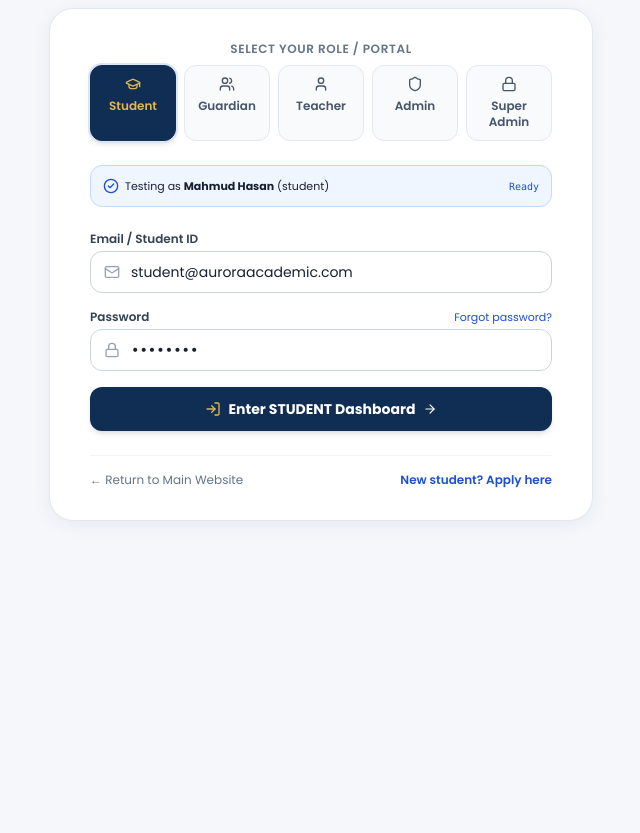
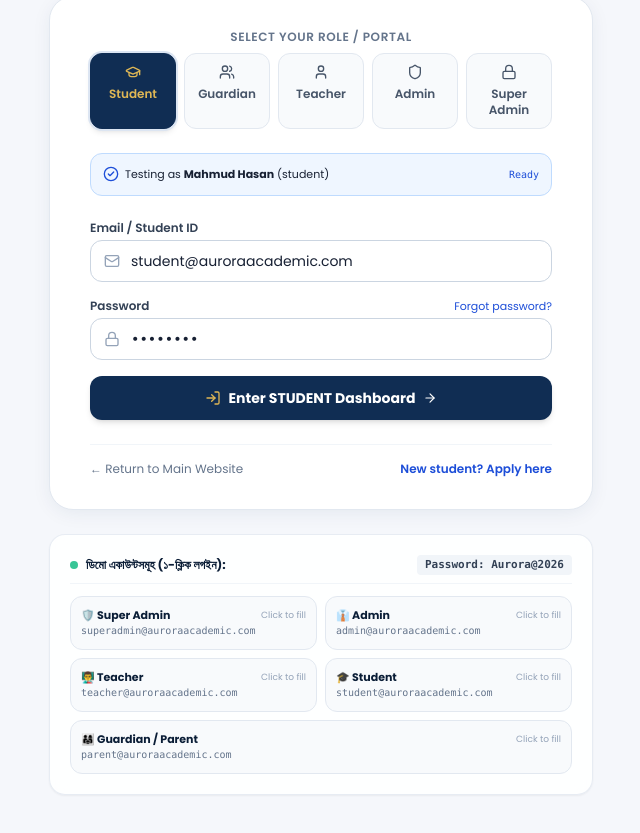
Before and after one commit to yeasin201614-tech/aurora-academic-care, a Next.js app: page /auth/login in a window 1280 px wide. Shown: the part 219-1052 px from the top of the page, without its empty margins (319-959 px from the left). Before the commit the page ends 800 px from the top, so only its background shows below. Built offline with nearby package versions, Linux system fonts and the light colour scheme.

Commit message:
feat(auth): add 1-click interactive demo accounts switcher and real credentials panel

```diff
--- a/src/app/auth/login/page.tsx
+++ b/src/app/auth/login/page.tsx
@@ -187,6 +187,80 @@ export default function LoginPage() {
             </Link>
           </div>
         </div>
+
+        {/* Quick Demo Credentials Helper */}
+        <div className="mt-6 bg-white/90 backdrop-blur border border-slate-200/80 rounded-2xl p-4 sm:p-5 shadow-sm text-xs">
+          <div className="flex items-center justify-between mb-3 border-b border-slate-100 pb-2">
+            <div className="flex items-center gap-2">
+              <span className="w-2 h-2 rounded-full bg-emerald-500 animate-pulse"></span>
+              <span className="font-bold text-navy-900">ডিমো একাউন্টসমূহ (১-ক্লিক লগইন):</span>
+            </div>
+            <span className="text-[11px] bg-slate-100 text-slate-700 px-2 py-0.5 rounded font-mono font-semibold">
+              Password: Aurora@2026
+            </span>
+          </div>
+          <div className="grid grid-cols-1 sm:grid-cols-2 gap-2 text-[11px]">
+            <button
+              type="button"
+              onClick={() => { handleRoleSelect("super_admin"); setPassword("Aurora@2026"); }}
+              className="p-2.5 rounded-xl bg-slate-50 hover:bg-gold-50/50 border border-slate-200 hover:border-gold-400 text-left transition-all group"
+            >
+              <div className="font-bold text-navy-900 group-hover:text-gold-700 flex items-center justify-between">
+                <span>🛡️ Super Admin</span>
+                <span className="text-[9px] text-slate-400 font-normal">Click to fill</span>
+              </div>
+              <div className="text-[10px] text-slate-500 font-mono truncate">superadmin@auroraacademic.com</div>
+            </button>
+
+            <button
+              type="button"
+              onClick={() => { handleRoleSelect("admin"); setPassword("Aurora@2026"); }}
+              className="p-2.5 rounded-xl bg-slate-50 hover:bg-blue-50/50 border border-slate-200 hover:border-brandBlue-400 text-left transition-all group"
+            >
+              <div className="font-bold text-navy-900 group-hover:text-brandBlue-700 flex items-center justify-between">
+                <span>👔 Admin</span>
+                <span className="text-[9px] text-slate-400 font-normal">Click to fill</span>
+              </div>
+              <div className="text-[10px] text-slate-500 font-mono truncate">admin@auroraacademic.com</div>
+            </button>
+
+            <button
+              type="button"
+              onClick={() => { handleRoleSelect("teacher"); setPassword("Aurora@2026"); }}
+              className="p-2.5 rounded-xl bg-slate-50 hover:bg-emerald-50/50 border border-slate-200 hover:border-emerald-400 text-left transition-all group"
+            >
+              <div className="font-bold text-navy-900 group-hover:text-emerald-700 flex items-center justify-between">
+                <span>👨‍🏫 Teacher</span>
+                <span className="text-[9px] text-slate-400 font-normal">Click to fill</span>
+              </div>
+              <div className="text-[10px] text-slate-500 font-mono truncate">teacher@auroraacademic.com</div>
+            </button>
+
+            <button
+              type="button"
+              onClick={() => { handleRoleSelect("student"); setPassword("Aurora@2026"); }}
+              className="p-2.5 rounded-xl bg-slate-50 hover:bg-indigo-50/50 border border-slate-200 hover:border-indigo-400 text-left transition-all group"
+            >
+              <div className="font-bold text-navy-900 group-hover:text-indigo-700 flex items-center justify-between">
+                <span>🎓 Student</span>
+                <span className="text-[9px] text-slate-400 font-normal">Click to fill</span>
+              </div>
+              <div className="text-[10px] text-slate-500 font-mono truncate">student@auroraacademic.com</div>
+            </button>
+
+            <button
+              type="button"
+              onClick={() => { handleRoleSelect("parent"); setPassword("Aurora@2026"); }}
+              className="sm:col-span-2 p-2.5 rounded-xl bg-slate-50 hover:bg-amber-50/50 border border-slate-200 hover:border-amber-400 text-left transition-all group"
+            >
+              <div className="font-bold text-navy-900 group-hover:text-amber-700 flex items-center justify-between">
+                <span>👨‍👩‍👧 Guardian / Parent</span>
+                <span className="text-[9px] text-slate-400 font-normal">Click to fill</span>
+              </div>
+              <div className="text-[10px] text-slate-500 font-mono truncate">parent@auroraacademic.com</div>
+            </button>
+          </div>
+        </div>
       </div>
     </div>
   );
--- a/src/lib/auth/session.ts
+++ b/src/lib/auth/session.ts
@@ -28,7 +28,7 @@ export const DEMO_ACCOUNTS: Record<UserRole, DemoUserAccount> = {
   },
   teacher: {
     id: "prof-tch-01",
-    email: "physics.lead@auroraacademic.com",
+    email: "teacher@auroraacademic.com",
     role: "teacher",
     name: "Engr. Tanvir Ahmed",
     banglaName: "প্রকৌ. তানভীর আহমেদ",
```
